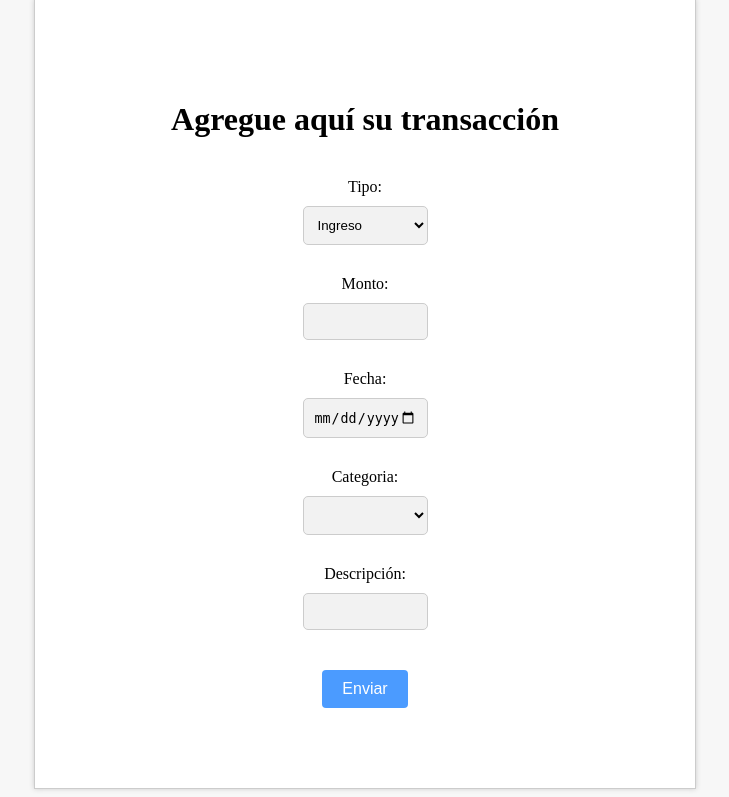
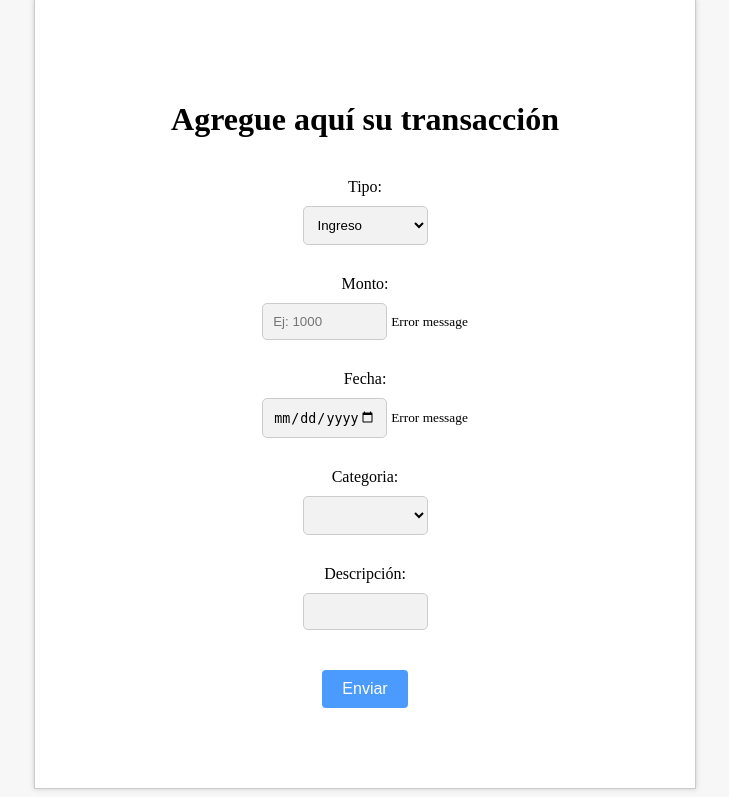
Before and after one commit to lukasvaz/fork-Software-Engineering, a Django app: page /transaction/ in a window 1280 px wide. Shown: the part 71-868 px from the top of the page, without its empty margins (275-1004 px from the left). Run offline with Django 4.2, Linux system fonts and the light colour scheme; the visitor is signed in with stand-in values (Sample User, id 1).

Commit message:
fix: class names for validations control

```diff
--- a/web_design/templates/transaccion.html
+++ b/web_design/templates/transaccion.html
@@ -20,13 +20,19 @@
               <option value="egreso">Egreso</option>
             </select>
           </div>
-          <div>
+          <div class="form-control">
             <label for="id_monto">Monto:</label>
-            <input type="number" name="monto" id="id_monto">
+            <input type="number" placeholder="Ej: 1000" name="monto" id="id_monto">
+            <i class="fas fa-check-circle"></i>
+            <i class="fas fa-exclamation-circle"></i>
+            <small>Error message</small>
           </div>
-          <div>
+          <div class="form-control">
             <label for="fecha">Fecha:</label>
-            <input type="date" name="fecha" id="id_fecha" required>
+            <input type="date" name="fecha" id="id_fecha">
+            <i class="fas fa-check-circle"></i>
+            <i class="fas fa-exclamation-circle"></i>
+            <small>Error message</small>
           </div>
           <div>
             <label for="categoria">Categoria:</label>
```
